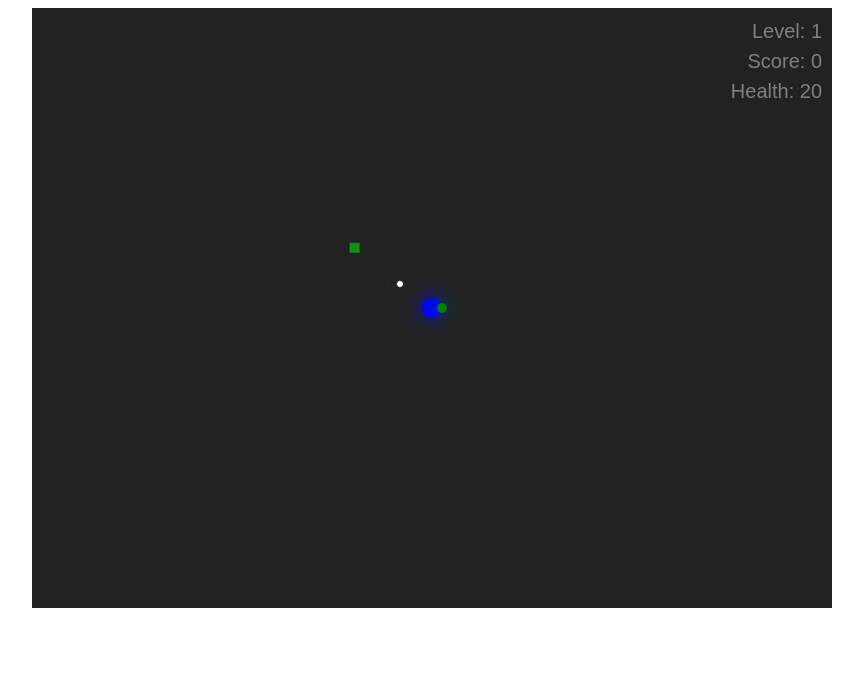
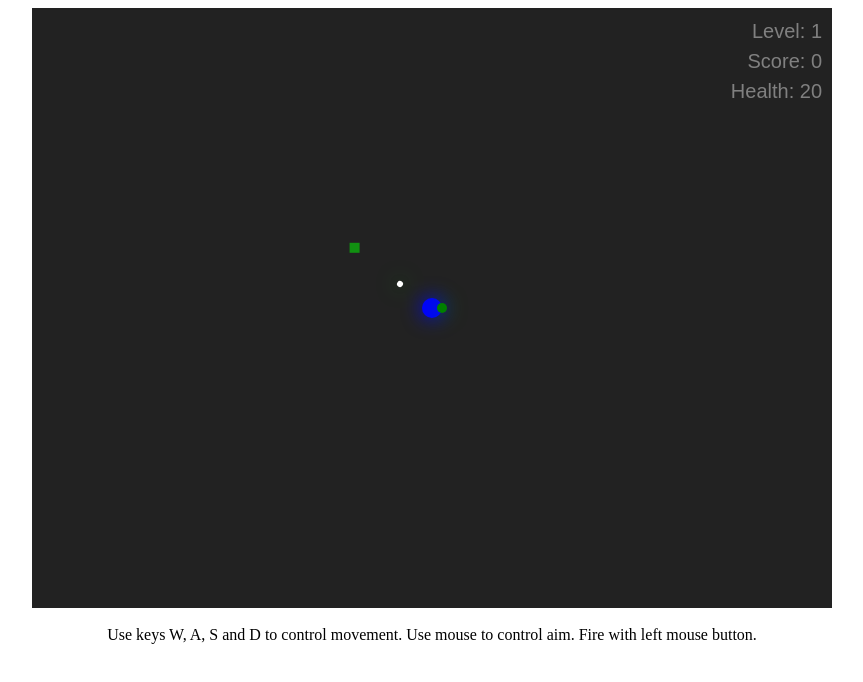
Before and after one commit to namatoj/bullet-hell, a plain HTML site: page index.html in a window 1280 px wide. Shown: the whole page, without its empty margins (208-1071 px from the left). Drawn offline with Linux system fonts and the light colour scheme.

Commit message:
Add instructions

```diff
--- a/index.html
+++ b/index.html
@@ -14,6 +14,8 @@
   </head>
   <body>
     <canvas id="gameCanvas" width="800" height="600"></canvas>
+    <br>
+    <center>Use keys W, A, S and D to control movement. Use mouse to control aim. Fire with left mouse button.</center>
     <script>
       const canvas = document.getElementById("gameCanvas");
       const ctx = canvas.getContext("2d");
```
